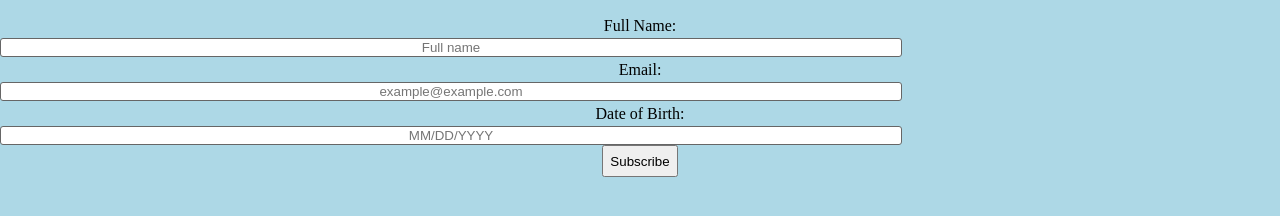
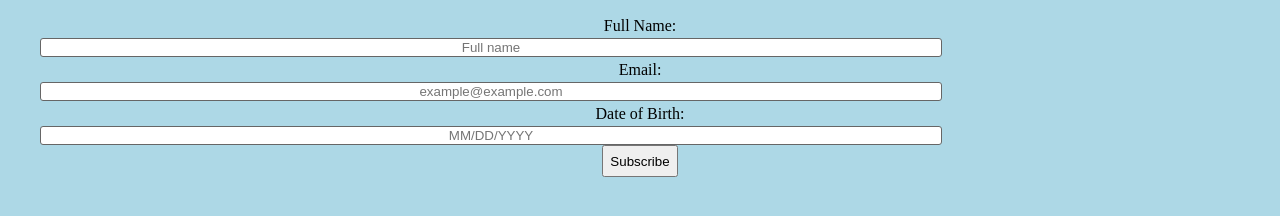
Before and after one commit to dmair1997/itm362-lab2, a plain HTML site: page index.html in a window 1280 px wide. Shown: the part 98-314 px from the top of the page. Drawn offline with Linux system fonts and the light colour scheme.

Commit message:
Update screen.css

```diff
--- a/css/screen.css
+++ b/css/screen.css
@@ -63,6 +63,7 @@ body {
 			width: 70%;
 			border: 1px solid #666666;
 			border-radius: 3px;
+			margin-left: 3em;
 		}
 		h1 {
 			text-align: center;
```
